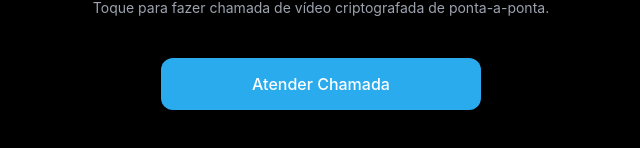
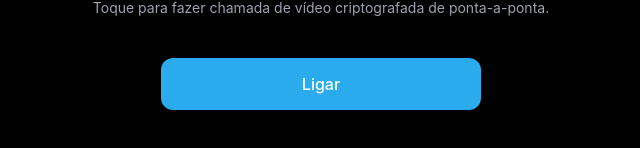
Before and after one commit to azag666/fakecall, a website: page index.html in a window 1280 px wide. Shown: the part 426-574 px from the top of the page, without its empty margins (319-959 px from the left). Drawn offline with nearby package versions, Linux system fonts and the light colour scheme.

Commit message:
Update index.html

```diff
--- a/index.html
+++ b/index.html
@@ -115,7 +115,7 @@
             <p class="text-gray-400 text-sm mb-10 px-4">Toque para fazer chamada de vídeo criptografada de ponta-a-ponta.</p>
 
             <button id="btnJoin" class="w-full max-w-xs bg-[#2AABEE] hover:bg-[#2390c9] text-white font-medium py-3.5 rounded-xl shadow-lg transition-transform active:scale-95 flex items-center justify-center gap-2">
-                <span>Atender Chamada</span>
+                <span>Ligar</span>
             </button>
         </div>
     </div>
```
